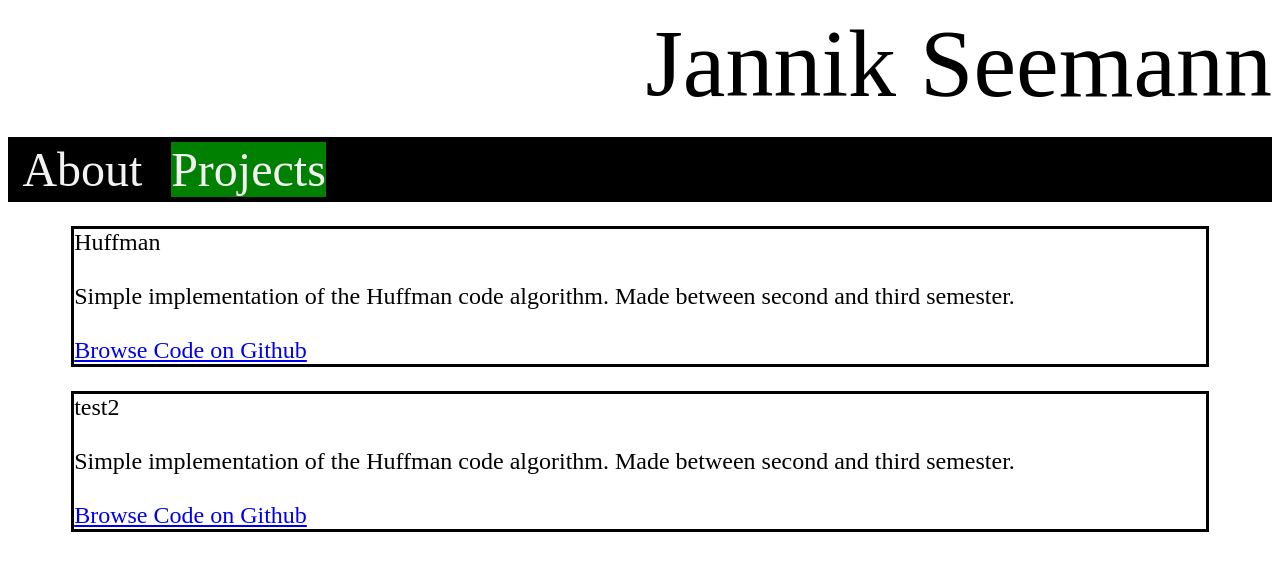
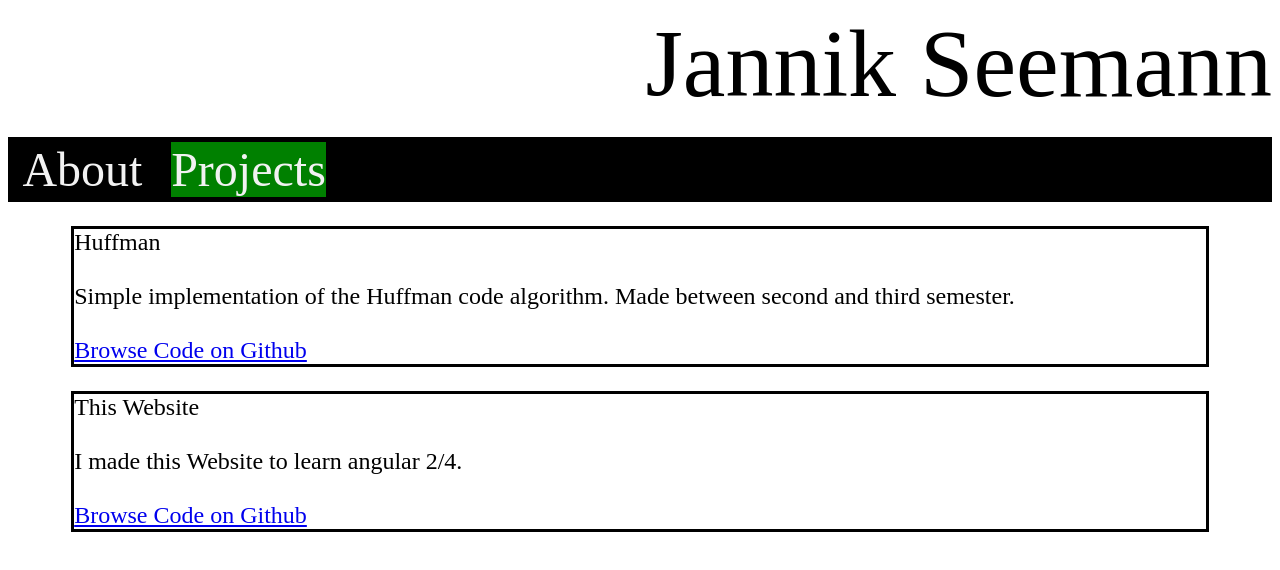
Before and after one commit to SubmergedTree/Personal-Website, an Angular app: page /projects in a window 1280 px wide. Shown: the top 570 px of the page. Built offline with nearby package versions, Linux system fonts and the light colour scheme.

Commit message:
add new point website

```diff
--- a/src/app/projects.component.ts
+++ b/src/app/projects.component.ts
@@ -8,11 +8,10 @@ const PROJECTS = [
   +'Made between second and third semester.',
   techniques: 'C++ 14',
   github: "https://github.com/SubmergedTree/HuffmanCodingLib"},
-  {name: 'test2',
-  description: 'Simple implementation of the Huffman code algorithm. '
-  +'Made between second and third semester.',
-  techniques: 'C++ 14',
-  github: "https://github.com/SubmergedTree/HuffmanCodingLib"}
+  {name: 'This Website',
+  description: 'I made this Website to learn angular 2/4.',
+  techniques: 'Angular, CSS, HTML, Typescript',
+  github: "https://github.com/SubmergedTree/Personal-Website"}
 ];
 
 @Component({
```
